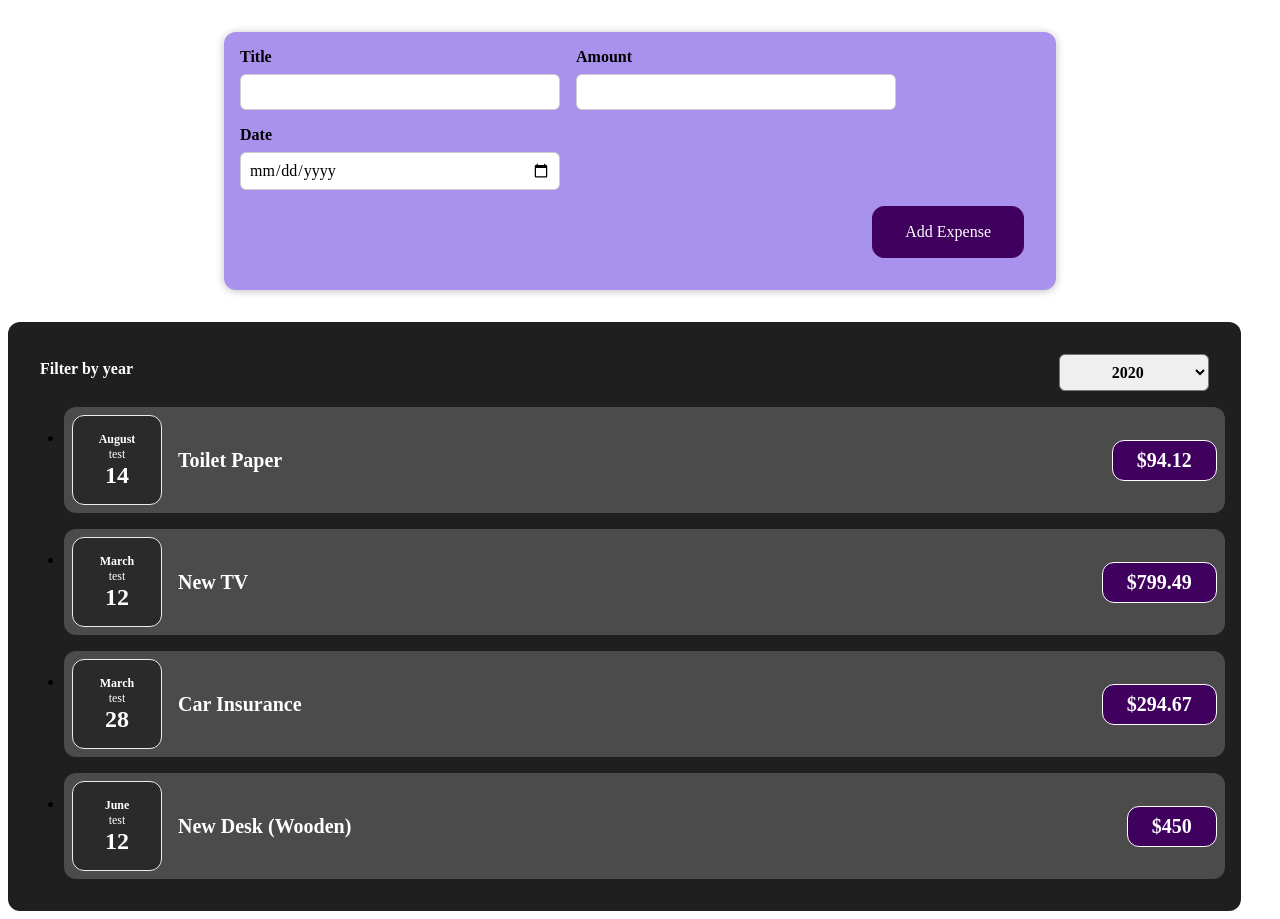
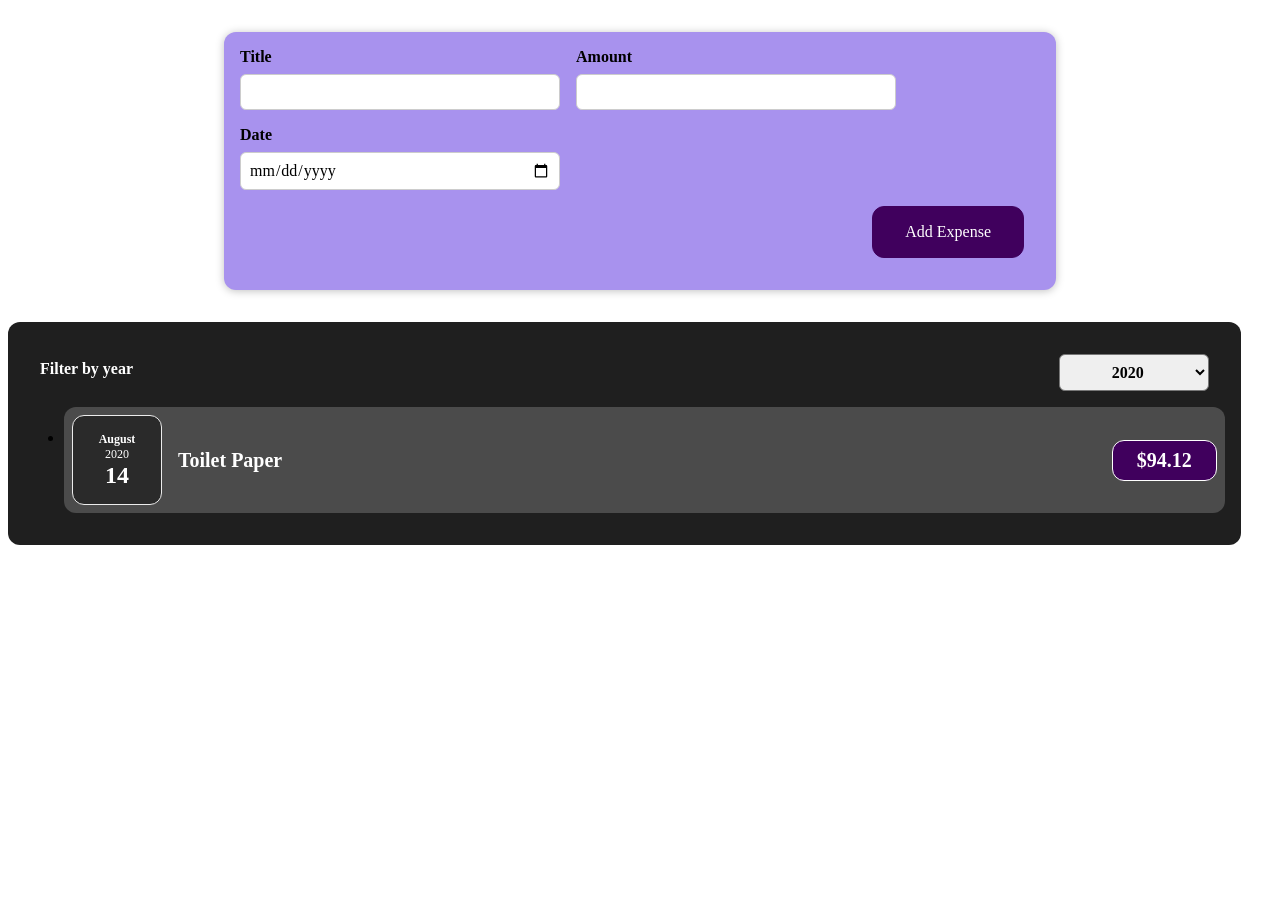
Before and after one commit to zhilyakov1986/stackblitz-udemy-cource, a React (Create React App) app: page / in a window 1280 px wide. After the commit the page ends 800 px from the top, so only its background shows below. Built offline with nearby package versions, Linux system fonts and the light colour scheme.

Commit message:
filtering challenge

```diff
--- a/src/components/Expenses/ExpenseDate.tsx
+++ b/src/components/Expenses/ExpenseDate.tsx
@@ -3,12 +3,12 @@
 const ExpenseDate = (props) => {
   const month = props.date.toLocaleString('en-US', { month: 'long' });
   const day = props.date.toLocaleString('en-US', { day: '2-digit' });
-  //const year = props.date.getFullYear();
+  const year = props.date.getFullYear();
 
   return (
     <div className="expense-date">
       <div className="expense-date__month">{month}</div>
-      <div className="expense-date__year">test</div>
+      <div className="expense-date__year">{year}</div>
       <div className="expense-date__day">{day}</div>
     </div>
   );
--- a/src/components/Expenses/Expenses.tsx
+++ b/src/components/Expenses/Expenses.tsx
@@ -11,10 +11,10 @@
     setFilteredYear(selectedYear);
   };
 
-  // const filteredExpenses = props.items.filter((expense) => {
+  const filteredExpenses = props.items.filter((expense) => {
 
-  //   return expense.date.getFullYear().toString() === filteredYear;
-  // });
+    return expense.date.getFullYear().toString() === filteredYear;
+  });
 
   return (
     <div>
@@ -25,8 +25,9 @@
         />
 
         <ul className="expenses-list">
-          {props.items.map((expense) => (
+          {filteredExpenses.map((expense) => (
             <ExpenseItem
+              key={expense.id}
               title={expense.title}
               amount={expense.amount}
               date={expense.date}
```
